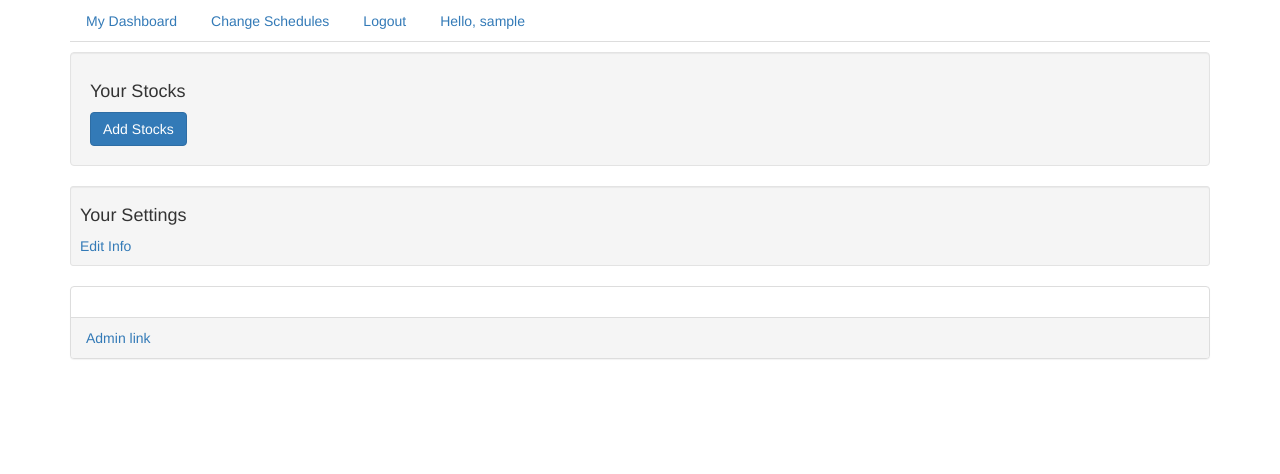
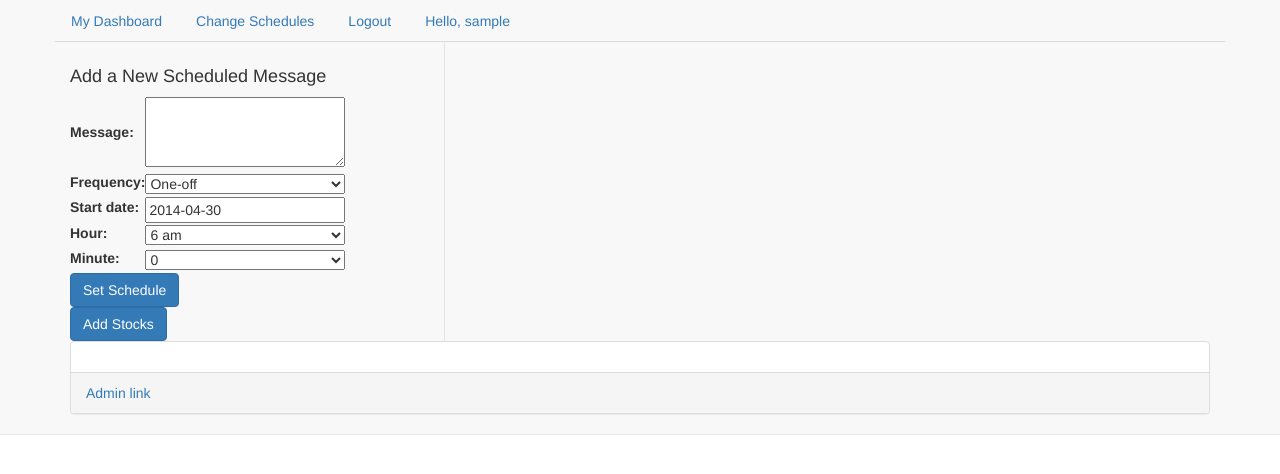
Before and after one commit to bradmenezes/reminderapp, a Django app: page / in a window 1280 px wide. Shown: the top 474 px of the page. Run offline with Django 3.2, Linux system fonts and the light colour scheme; the visitor is signed in with stand-in values (Sample User, id 1); data that the repository does not hold is empty; parts of the project's set-up code (start-up, migrations or seed data) failed here and were passed over; some libraries are stand-ins or nearby versions.

Commit message:
new template for dashboard

```diff
--- a/reminderapp/views.py
+++ b/reminderapp/views.py
@@ -95,8 +95,6 @@ def view_user_info(request):
 		'YEARLY': '',
 	}
 
-
-
 	form = SchedulerForm(request.POST or None)
 
 	if request.method == 'POST':
--- a/scheduler/models.py
+++ b/scheduler/models.py
@@ -56,7 +56,7 @@ class Schedule(TimeStampedModel):
 
 	user = models.ForeignKey(AuthUser)
 	message = models.TextField(max_length = 160)
-	frequency = models.CharField(choices = FREQUENCY_CHOICES, default = 'WEEKLY', max_length = 10)
+	frequency = models.CharField(choices = FREQUENCY_CHOICES, default = 'ONE_OFF', max_length = 10)
 	day_of_week = models.CharField(max_length = 10, null=True, blank = True)
 	start_date = models.DateField(default=datetime.date.today)
 	hour = models.IntegerField(choices = HOUR_CHOICES, default= 6)
--- a/static/set_schedule.js
+++ b/static/set_schedule.js
@@ -1,3 +1,3 @@
 $(function() {
-	$( "#id_start_date" ).datepicker({ dateFormat: "yy-mm-dd"})
+	$( "#id_start_date" ).datepicker({ dateFormat: "yy-mm-dd", minDate: 0,})
 });
--- a/templates/base.html
+++ b/templates/base.html
@@ -9,13 +9,13 @@
  		<script src="//code.jquery.com/jquery-1.9.1.js"></script>
   		<script src="//code.jquery.com/ui/1.10.4/jquery-ui.js"></script>
   		<link rel="stylesheet" href="/resources/demos/style.css">
-	 	<script type = 'text/javascript' src= 'set_schedule.js'></script>
+	 	<script type = 'text/javascript' src= '{{STATIC_URL}}set_schedule.js'></script>
 
 	 	<script>
-
 	  		$(function() {
 				$( "#id_start_date" ).datepicker({ dateFormat: "yy-mm-dd", minDate: 0,})
 			});
+
 
 	  	</script>
 
@@ -27,13 +27,21 @@
 	  			font-size: 14px;
 	  			width: 200px;
 	  		}
+	  		.left-col{
+	  			border-right: 1px solid #e5e5e1;
+	  			padding-top: 15px;
+	  		}
+	  		.inside{}
 
 	  	</style>
 
 
 	</head>
 	<body>
+
+	<nav class="navbar navbar-default navbar-fixed-top" role="navigation">
 	    <div class="container">
+	    	<div class = "row">
 			    <ul class="nav nav-tabs">
 				  	<li><a href="/">My Dashboard</a></li>
 					<li><a href="/set_schedule">Change Schedules</a></li>
@@ -43,6 +51,10 @@
 					{% endif %}
 
 				</ul>
+			</div>
+		</div>
+
+
 	    {% block content %}{% endblock %}
 	    {% block footer %}
 
@@ -54,7 +66,6 @@
   				<a href = /admin>Admin link </a>
   			</div>
 		</div>
-	</div>
 	    {% endblock %}
 	</body>
 </html>
--- a/templates/view_settings.html
+++ b/templates/view_settings.html
@@ -1,14 +1,47 @@
 {% extends "base.html" %}
 
 {% block content %}
-<p></p>
-<p></p>
-<p></p>
+
+<div class = 'container inside-container'>
+  <div class = "row">
+    <div class = 'col-xs-4 left-col'>
+
+      <h4>Add a New Scheduled Message</h4>
+
+        <form class = "form-inline" action="" method="post">
+        {% csrf_token %}
+        <table>
+        {{ form.as_table }}
+        </table>
+        <button type="submit button" class="btn btn-primary">Set Schedule</button>
+      </form>
+
+    {% if latest_user_stocks_list %}
+        <h3>Your Stocks </h3>
+          {% for user_stocks in latest_user_stocks_list %}
+              <p>{{ user_stocks.stock }}   ${{ user_stocks.price}}</p>
+          {% endfor %}
+          <a href="/edit_stocks">Edit Stocks</a>
+    {% else %}
+      <div>
+        <a href="/edit_stocks"><button type="button" class="btn btn-primary">Add Stocks</button></a>
+      </div>
+    {% endif %}
+
+    {% if latest_user_data_list %}
+        <h4>Your Settings</h4>
+          {% for user_data in latest_user_data_list %}
+             <p>Zip Code: {{ user_data.zip_code }}</p>
+             <p>Phone Number {{ user_data.phone_number }}</p>
+          {% endfor %}
+        <a href="/edit_data">Edit Info</a>
+    </div>
+    {% endif %}
+
 
     {% if latest_schedule %}
-
-<div class = 'well'>
-  <h4>Current Messages on Schedule</h4>
+      <div class = 'col-xs-8' >
+        <h3>Current Messages on Schedule</h3>
         <p></p>
         {% for frequency in used_frequency %}
           <h5> {{ frequency}} </h5>
@@ -26,41 +59,11 @@
       <p></p>
       <a href="/set_schedule">Edit Schedules</a>
       </div>
-
     {% endif %}
 
-  <div class = 'well'>
-  <h4>Your Stocks </h4>
-    {% if latest_user_stocks_list %}
-            {% for user_stocks in latest_user_stocks_list %}
-               <p>{{ user_stocks.stock }}   ${{ user_stocks.price}}</p>
 
-            {% endfor %}
-            <a href="/edit_stocks">Edit Stocks</a>
-
-    {% else %}
-    	<div>
-    		<a href="/edit_stocks"><button type="button" class="btn btn-primary">Add Stocks</button></a>
   </div>
-    {% endif %}
 </div>
 
 
-<div class = "well well-sm">
-  <h4>Your Settings</h4>
-    {% if latest_user_data_list %}
-            {% for user_data in latest_user_data_list %}
-               <p>Zip Code: {{ user_data.zip_code }}</p>
-               <p>Phone Number {{ user_data.phone_number }}</p>
-            {% endfor %}
-    {% endif %}
-    <a href="/edit_data">Edit Info</a>
-
-
-</div>
-
-
-
-
-
 {% endblock %}
```
Lines whose indentation alone changed are shown as unchanged.
